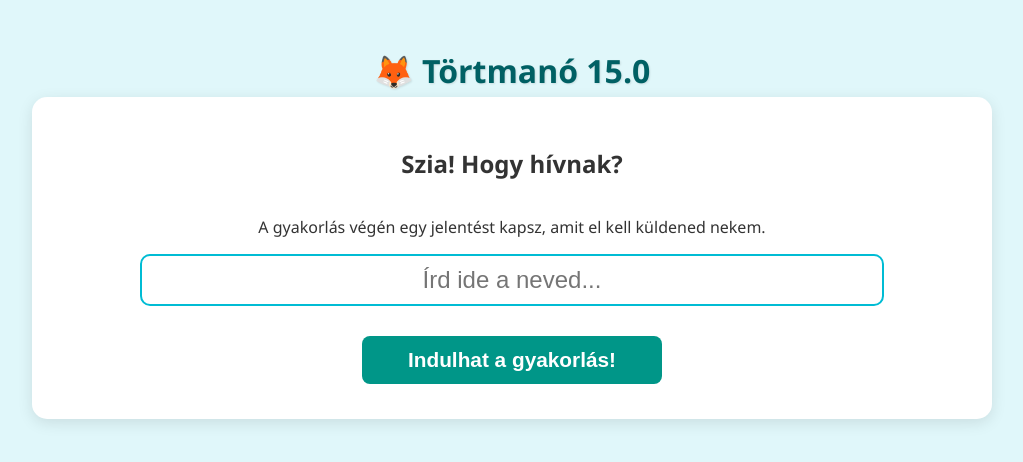
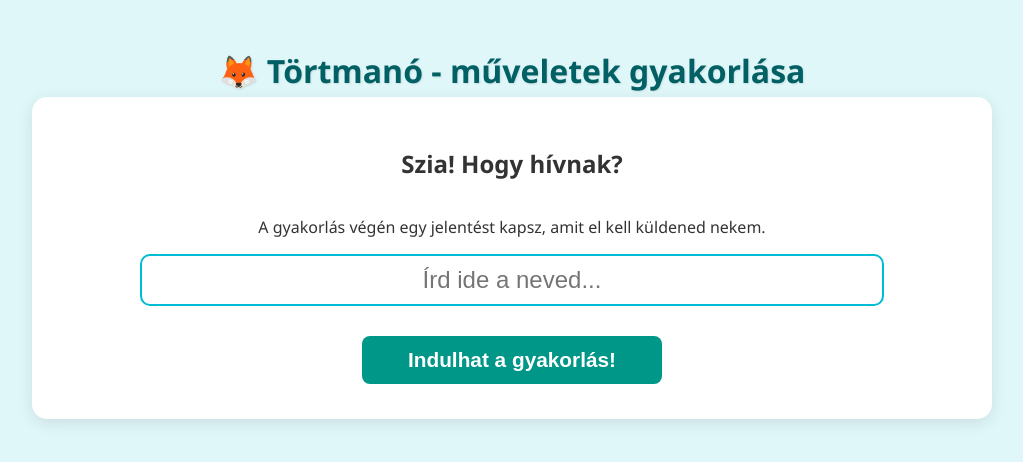
Before and after one commit to csalaoh/Tortmano, a plain HTML site: page index.html in a window 1280 px wide. Shown: the whole page, without its empty margins (128-1151 px from the left). Drawn offline with Linux system fonts and the light colour scheme.

Commit message:
cím javítás

```diff
--- a/index.html
+++ b/index.html
@@ -3,7 +3,7 @@
     <head>
         <meta charset="UTF-8">
         <meta name="viewport" content="width=device-width, initial-scale=1.0, maximum-scale=1.0, user-scalable=no">
-        <title>Törtmanó 15.0 - Részletes Jelentés</title>
+        <title>Törtmanó</title>
         <style>
         body {
             font-family: 'Segoe UI', Tahoma, Geneva, Verdana, sans-serif;
@@ -130,7 +130,7 @@
     </head>
     <body>
 
-        <h1>🦊 Törtmanó 15.0</h1>
+        <h1>🦊 Törtmanó - műveletek gyakorlása</h1>
 
         <div class="container">
 
```
Also changed, not shown: ._index.html.
